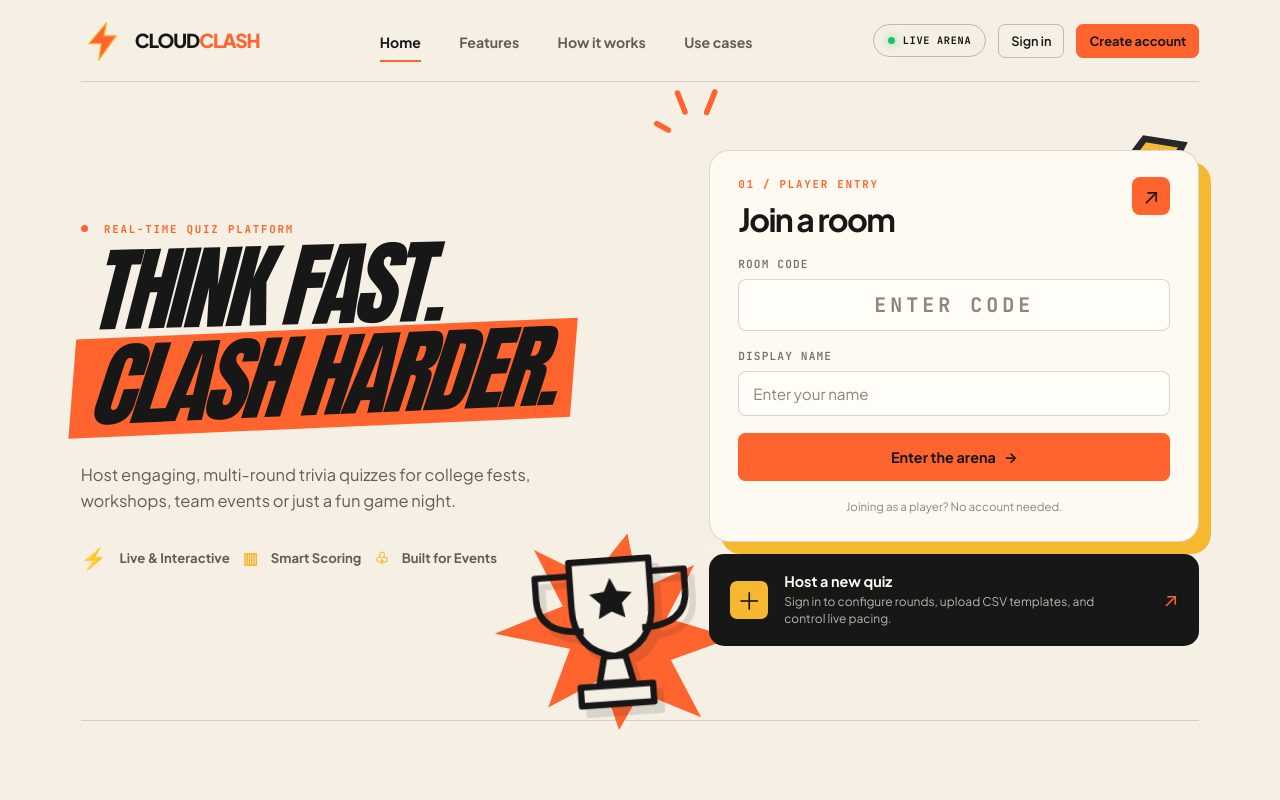
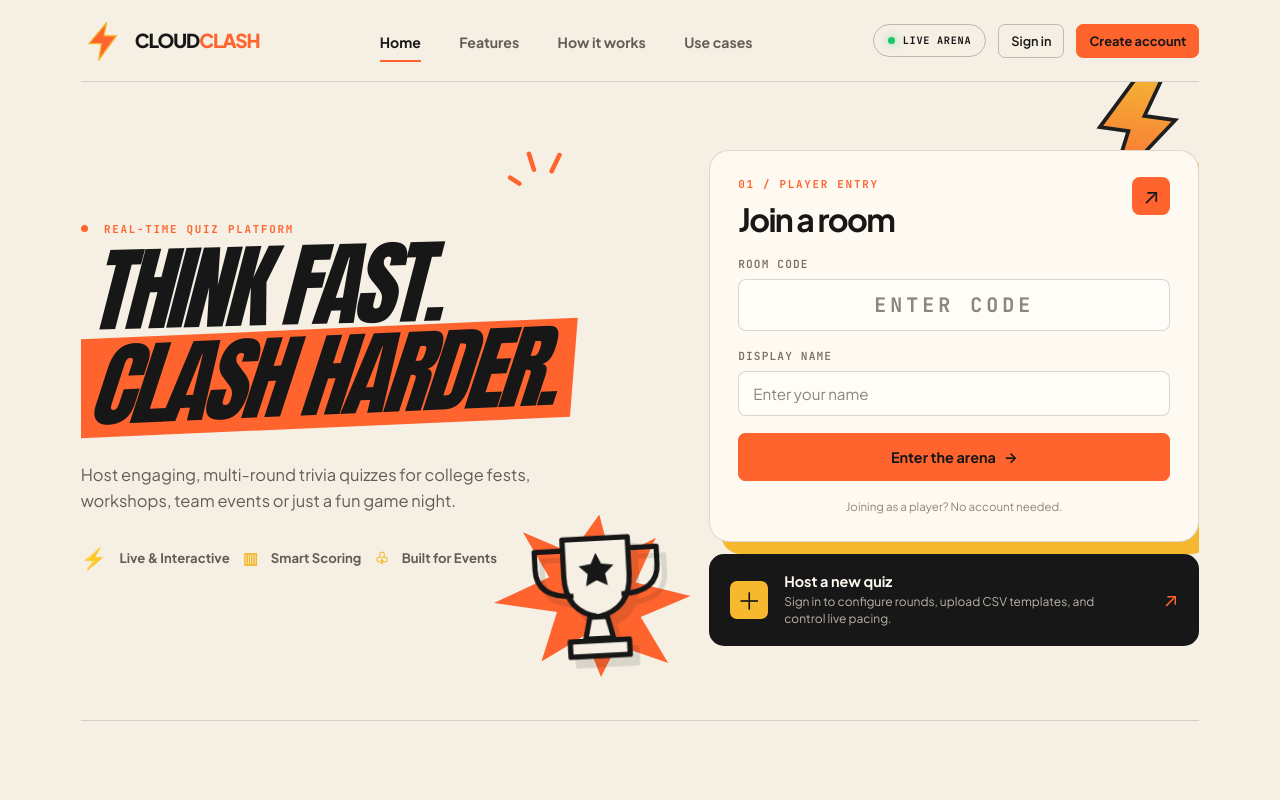
Before and after one commit to abhishek2k4/CloudClash, a React (Vite) app in the folder client/: page / in a window 1280 px wide. Shown: the top 800 px of the page. Built offline with nearby package versions, Linux system fonts and the light colour scheme; no server answers; a web font is replaced by a local one.

Commit message:
Align CloudClash hero SVG artwork to desktop composition

```diff
--- a/client/src/styles/global.css
+++ b/client/src/styles/global.css
@@ -2206,3 +2206,64 @@ body:has(.landing-shell) #root { background:#f5efe4 !important; }
   .landing-shell .built-for-section { margin-left:-16px; margin-right:-16px; padding-left:16px; padding-right:16px; }
   .landing-shell .landing-cta { margin-left:-16px; margin-right:-16px; }
 }
+
+
+/* Desktop artwork composition: align every hero SVG to the hero grid */
+@media (min-width:761px) {
+  .landing-hero-section { overflow:hidden; }
+  .landing-hero-section .hero-artwork {
+    position:absolute;
+    inset:0;
+    z-index:1;
+    overflow:hidden;
+    pointer-events:none;
+  }
+  .landing-hero-section .hero-art-explosion {
+    position:absolute;
+    left:36.5% !important;
+    right:auto !important;
+    bottom:7% !important;
+    top:auto !important;
+    width:205px !important;
+    max-width:18%;
+    height:auto;
+    transform:rotate(7deg) !important;
+    z-index:1;
+  }
+  .landing-hero-section .hero-art-trophy {
+    position:absolute;
+    left:39.2% !important;
+    right:auto !important;
+    bottom:8% !important;
+    top:auto !important;
+    width:158px !important;
+    max-width:14%;
+    height:auto;
+    transform:rotate(-3deg) !important;
+    z-index:2;
+  }
+  .landing-hero-section .hero-art-strokes {
+    position:absolute;
+    left:38% !important;
+    right:auto !important;
+    top:10% !important;
+    bottom:auto !important;
+    width:82px !important;
+    height:auto;
+    transform:rotate(-8deg) !important;
+    z-index:1;
+  }
+  .landing-hero-section .hero-art-lightning {
+    position:absolute;
+    left:auto !important;
+    right:1.5% !important;
+    top:-3% !important;
+    bottom:auto !important;
+    width:94px !important;
+    max-width:9%;
+    height:auto;
+    transform:rotate(8deg) !important;
+    opacity:.96;
+    z-index:1;
+  }
+}
```
